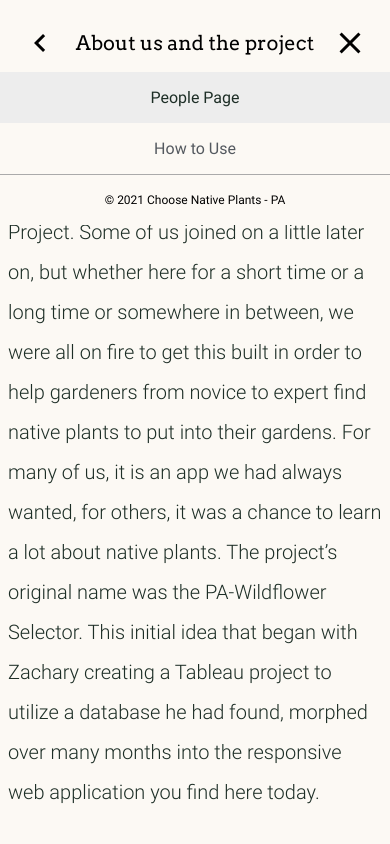
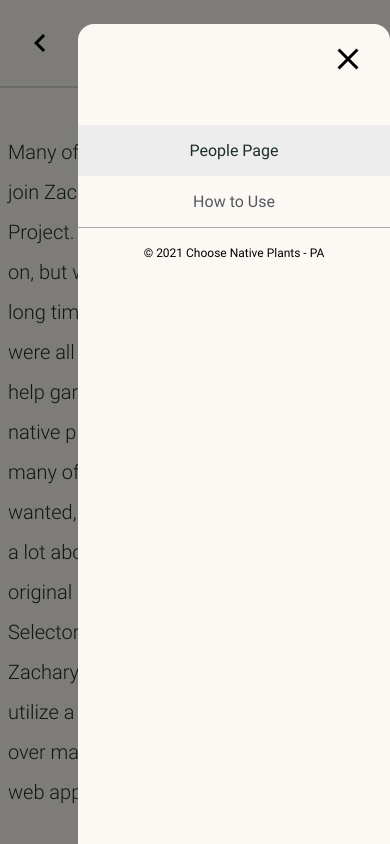
Before and after one commit to CodeForPhilly/pa-wildflower-selector, a Vue app in the folder ui/: page /people-page in a window 390 px wide. Both pictures are taken after a click on the button "menu". Shown: the top 844 px of the page. Built offline with nearby package versions, Linux system fonts and the light colour scheme.

Commit message:
mobile menu works per prototype

```diff
--- a/package.json
+++ b/package.json
@@ -34,6 +34,7 @@
     "qs": "^6.10.1",
     "regexp-quote": "0.0.0",
     "sluggo": "^0.3.1",
-    "vue-router": "^4.0.12"
+    "vue-router": "^4.0.12",
+    "vuex": "^4.0.2"
   }
 }
--- a/ui/src/App.vue
+++ b/ui/src/App.vue
@@ -1,12 +1,44 @@
 <template>
-  <div>
+  <div :class="classes">
+    <div class="modal-cover"></div>
     <router-view />
   </div>
 </template>
 
+<script>
+export default {
+  computed: {
+    classes() {
+      return {
+        outer: true,
+        'nav-is-open': this.$store.state.navIsOpen
+      };
+    }
+  }
+};
+</script>
+
 <style>
 html {
   box-sizing: border-box;
+}
+.modal-cover {
+  display: none;
+}
+.outer {
+  position: relative;
+  padding-top: 24px;
+}
+
+.nav-is-open .modal-cover {
+  display: block;
+  position: absolute;
+  width: 100%;
+  height: 100%;
+  opacity: 0.5;
+  z-index: 100;
+  top: -24px;
+  background-color: black;
 }
 *, *:before, *:after {
   box-sizing: inherit;
@@ -100,10 +132,6 @@ body {
   margin: 0;
 }
 
-#app {
-  margin-top: 24px;
-}
-
 .material-icons {
   font-family: 'Material Icons';
   font-weight: normal;
--- a/ui/src/components/Header.vue
+++ b/ui/src/components/Header.vue
@@ -1,6 +1,6 @@
 <template>
   <header>
-    <nav :class="{ 'main-nav': true, 'mobile-visible': navIsOpen }">
+    <nav :class="{ 'main-nav': true }">
       <div class="custom-nav">
         <router-link class="logo-parent" to="/">
           <button v-if="$route.name !== 'Home'" class="material-icons router-button logo-substitute">chevron_left</button>
@@ -8,8 +8,8 @@
         </router-link>
         <h1>{{ h1 }}</h1>
         <button @click="openNav" class="material-icons router-button open-nav">menu</button>
-        <button @click="closeNav" class="material-icons router-button close-nav">close</button>
         <menu>
+          <button @click="closeNav" class="material-icons router-button close-nav">close</button>
           <router-link to="/people-page">People Page</router-link>
           <router-link to="/how-to-use">How to Use</router-link>
           <div class="copyright">© 2021 Choose Native Plants - PA</div>
@@ -41,10 +41,10 @@ export default {
   },
   methods: {
     openNav() {
-      this.navIsOpen = true;
+      this.$store.commit('setNavIsOpen', true);
     },
     closeNav() {
-      this.navIsOpen = false;
+      this.$store.commit('setNavIsOpen', false);
     }
   }
 };
@@ -127,7 +127,7 @@ header {
   border-bottom: 3px solid #1D2E26;
 }
 
-.main-nav .open-nav, .main-nav .close-nav {
+.main-nav .open-nav {
   display: none;
 }
 
@@ -144,31 +144,38 @@ menu .copyright {
   .main-nav .close-nav {
     display: none;
   }
-  .main-nav.mobile-visible .close-nav {
-    display: inline;
+  .nav-is-open .main-nav .close-nav {
+    display: block;
     text-align: right;
+    width: 100%;
+    padding-right: 24px;
+    transform: translate(0, -16px);
+    background-color: #fcf9f4;
+    padding-bottom: 32px;
   }
   .main-nav .open-nav {
     display: inline;
     text-align: right;
   }
-  .main-nav.mobile-visible .open-nav {
+  .nav-is-open .main-nav .open-nav {
     display: none;
   }
   .main-nav menu {
     display: none;
   }
-  .main-nav.mobile-visible menu {
+  .nav-is-open .main-nav menu {
     display: block;
     position: absolute;
-    left: 0px;
-    top: 32px;
+    left: 20%;
+    top: 0px;
+    width: 80%;
+    height: 100vh;
     background-color: #fcf9f4;
-    width: 100%;
-    padding: 16px 0 0 0;
-    z-index: 1;
+    padding: 32px 0 0 0;
+    border-radius: 16px;
+    z-index: 200;
   }
-  .main-nav.mobile-visible menu a {
+  .nav-is-open .main-nav menu a {
     display: block;
     margin: 0;
     padding: 16px;
@@ -179,13 +186,16 @@ menu .copyright {
     text-align: center;
     border-bottom: 1px solid #aaa;
   }
-  .main-nav.mobile-visible a.router-link-exact-active {
+  .nav-is-open .main-nav a.router-link-exact-active {
     border-bottom: none;
     background-color: #ededed;
   }
 }
 
 @media all and (min-width: 1280px) {
+  .main-nav .close-nav {
+    display: none;
+  }
   header {
     border-bottom: none;
   }
--- a/ui/src/main.js
+++ b/ui/src/main.js
@@ -1,5 +1,6 @@
 import { createApp } from 'vue';
 import App from './App.vue';
 import router from './router';
+import store from './store';
 
-createApp(App).use(router).mount('#app');
+createApp(App).use(router).use(store).mount('#app');
--- /dev/null
+++ b/ui/src/store.js
@@ -0,0 +1,15 @@
+import { createStore } from 'vuex'
+
+export default createStore({
+  state () {
+    return {
+      navIsOpen: false
+    }
+  },
+  mutations: {
+    setNavIsOpen (state, navIsOpen) {
+      console.log(arguments);
+      state.navIsOpen = navIsOpen;
+    }
+  }
+});
```
Also changed, not shown: 1 other file (tests, documents, lock files or other folders).
